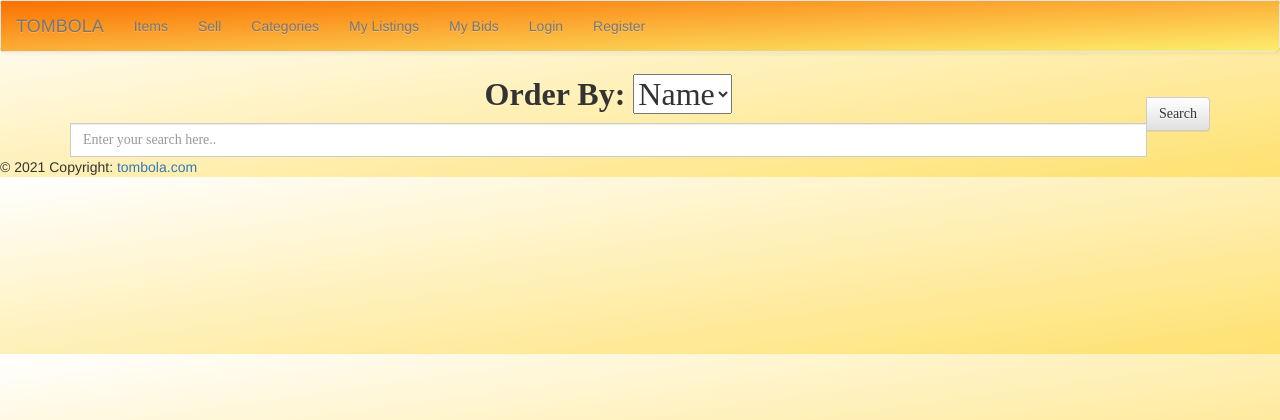
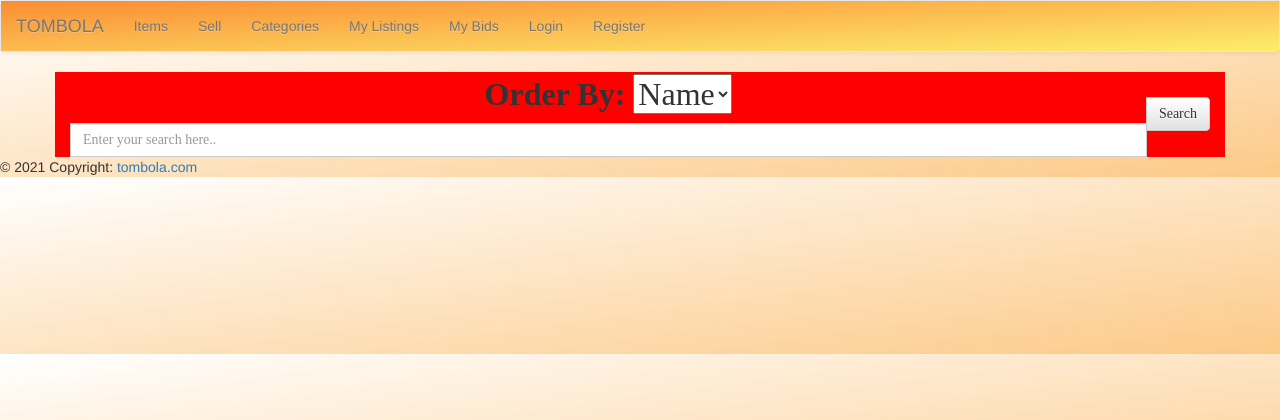
Before and after one commit to jonsteinar20/verklegt-namskei--2, a Django app: page / in a window 1280 px wide. Shown: the top 420 px of the page. Run offline with Django 4.2, Linux system fonts and the light colour scheme; data that the repository does not hold is empty.

Commit message:
main.css

```diff
--- a/fire_sale/static/css/main.css
+++ b/fire_sale/static/css/main.css
@@ -4,38 +4,57 @@
         2. NAVIGATION BAR
         3. ITEMS
         4. CONTAINER
+ ###########################################################################################
  ########################################################################################### */
 
-@import url("nav_bar.css");
 /* 1. BODY ################################################################################# */
 body{
-    background-image: linear-gradient(to bottom right, rgba(255, 255, 255, 0.5), rgba(255, 202, 0, 0.56));
+    background-image: linear-gradient(to bottom right, rgba(255, 255, 255, 0.5), rgba(250, 160, 43, 0.56));
 }
 /* ######################################################################################### */
+/* ######################################################################################### */
 
-/* 2. NAVIGATION BAR #######################################################################
-.navbar-default{
-    background-color: black;
+/* 2. NAVIGATION BAR ####################################################################### */
+div.container-fluid{
+    background-image: linear-gradient(to bottom right, rgba(250, 112, 0, 0.8), rgba(255, 229, 0, 0.56));
 }
 
+.navbar-header{
+}
+
+nav navbar-nav{
+    width: 80%;
+}
+
+.navbar-default{
+}
+
+/* ???
 .navbar-brand{
     margin: fill;
     float: right;
-    color: black;
+    color: white;
     text-align: center;
-}
+}*/
 
 .navbar-header:hover{
     opacity: 0.9;
-    background: black;
+    background: rgba(255, 255, 255, 0.16);
+    border-bottom: 4px solid orange;
 }
 
 .nav.navbar-nav li:hover{
     opacity: 0.9;
-    background:  black;
+    opacity: 0.9;
+    background: rgba(255, 255, 255, 0.16);
+    border-bottom: 4px solid orange;
 }
-######################################################################################### */
 
+.nav.navbar profile-image{
+    height: 10px;
+}
+/* ######################################################################################### */
+/* ######################################################################################### */
 
 
 /* 3. Items #################################################################################*/
@@ -74,11 +131,12 @@ l.item a:hover {
     font-family: "Apple Braille";
     font-size: xx-large;
     text-align: center;
+    background-color: red;
 }
 
 .container p text{
     display: flex;
-    text-align: center;
+    text-align: right;
 }
 
 .container h1{
--- a/fire_sale/static/css/nav_bar.css
+++ /dev/null
@@ -1,40 +0,0 @@
-/*
-NavBar stylesheet - Table of contents:
-1.*/
-
-
-div.container-fluid{
-    background-image: linear-gradient(to bottom right, rgb(250, 112, 0), rgba(255, 229, 0, 0.56));
-}
-
-.navbar-header{
-}
-
-nav navbar-nav{
-    font-family: "Al Tarikh";
-}
-
-.navbar-default{
-    background-color: black;
-}
-
-.navbar-brand{
-    margin: fill;
-    float: right;
-    color: black;
-    text-align: center;
-}
-
-.navbar-header:hover{
-    opacity: 0.9;
-    background: rgba(255, 255, 255, 0.51);
-}
-
-.nav.navbar-nav li:hover{
-    opacity: 0.9;
-    background: rgba(255, 255, 255, 0.51);
-}
-
-.nav.navbar profile-image{
-    height: 10px;
-}
```
Also changed, not shown: other parts of fire_sale/static/css/main.css (+44 -16 lines), fire_sale/static/css/items.css (deleted, +0 -35 lines).
